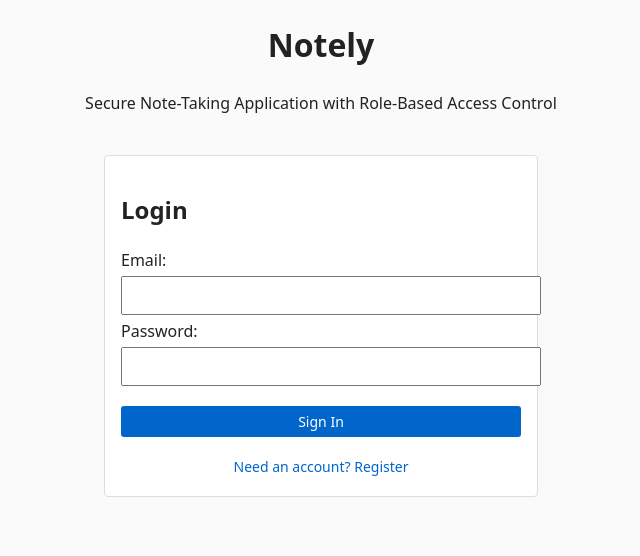
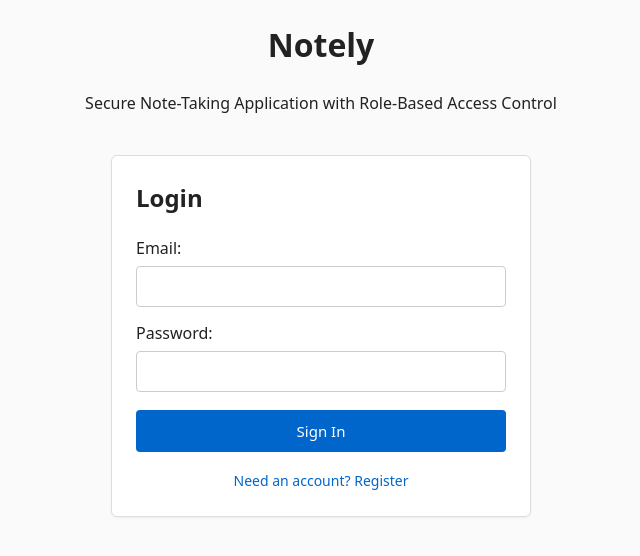
Before and after one commit to elias-soykat/notely, a React (Vite) app in the folder client/: page / in a window 1280 px wide. Shown: the top 556 px of the page, without its empty margins (319-959 px from the left). Built offline with nearby package versions, Linux system fonts and the light colour scheme.

Commit message:
fix(client): apply box-sizing border-box to fix input overlap and align form controls

```diff
--- a/client/index.html
+++ b/client/index.html
@@ -5,6 +5,9 @@
     <meta name="viewport" content="width=device-width, initial-scale=1.0" />
     <title>Notely - Secure Note Taking</title>
     <style>
+      *, *::before, *::after {
+        box-sizing: border-box;
+      }
       body {
         font-family: system-ui, -apple-system, sans-serif;
         margin: 20px;
@@ -15,26 +18,52 @@
       .card {
         background: #fff;
         border: 1px solid #ddd;
-        border-radius: 4px;
-        padding: 16px;
-        margin-bottom: 16px;
+        border-radius: 6px;
+        padding: 24px;
+        margin-bottom: 20px;
+        box-shadow: 0 1px 3px rgba(0, 0, 0, 0.05);
       }
-      input, textarea, button, select {
-        padding: 8px;
-        margin: 4px 0;
+      input, textarea, select {
+        box-sizing: border-box;
+        padding: 10px 12px;
+        margin: 6px 0 14px 0;
         font-family: inherit;
         font-size: 14px;
+        border: 1px solid #ccc;
+        border-radius: 4px;
+        width: 100%;
+        display: block;
+      }
+      input:focus, textarea:focus, select:focus {
+        outline: none;
+        border-color: #0066cc;
+        box-shadow: 0 0 0 2px rgba(0, 102, 204, 0.2);
       }
       button {
+        box-sizing: border-box;
         cursor: pointer;
         background: #0066cc;
         color: white;
         border: none;
-        border-radius: 3px;
-        padding: 6px 12px;
+        border-radius: 4px;
+        padding: 9px 16px;
+        font-family: inherit;
+        font-size: 14px;
+        font-weight: 500;
+        transition: background 0.15s ease;
+      }
+      button:hover {
+        background: #0052a3;
+      }
+      button:disabled {
+        background: #ccc;
+        cursor: not-allowed;
       }
       button.danger {
         background: #cc0000;
+      }
+      button.danger:hover {
+        background: #a30000;
       }
       table {
         width: 100%;
@@ -43,15 +72,15 @@
       }
       th, td {
         border: 1px solid #ccc;
-        padding: 8px;
+        padding: 10px;
         text-align: left;
       }
       th {
-        background: #eee;
+        background: #f0f0f0;
       }
       .badge {
         display: inline-block;
-        padding: 2px 6px;
+        padding: 2px 8px;
         border-radius: 3px;
         font-size: 12px;
         background: #eee;
@@ -70,7 +99,7 @@
         color: #fff;
       }
       .pagination {
-        margin: 10px 0;
+        margin: 14px 0;
         display: flex;
         gap: 8px;
         align-items: center;
@@ -90,7 +119,7 @@
       .modal-content {
         background: #ffffff;
         border-radius: 6px;
-        padding: 20px;
+        padding: 24px;
         width: 90%;
         max-width: 500px;
         box-shadow: 0 4px 24px rgba(0, 0, 0, 0.25);
@@ -99,7 +128,7 @@
         display: flex;
         justify-content: flex-end;
         gap: 8px;
-        margin-top: 16px;
+        margin-top: 20px;
       }
     </style>
   </head>
--- a/client/src/components/AdminView.tsx
+++ b/client/src/components/AdminView.tsx
@@ -114,30 +114,38 @@ export const AdminView: React.FC = () => {
         <h3>Admin: Add New User</h3>
         {error && <div style={{ color: 'red', marginBottom: 8 }}>{error}</div>}
         <form onSubmit={handleCreateUser}>
-          <div style={{ display: 'flex', gap: 8 }}>
+          <div style={{ display: 'grid', gridTemplateColumns: 'repeat(auto-fit, minmax(180px, 1fr))', gap: 12 }}>
+            <div>
+              <label style={{ fontSize: 13, fontWeight: 500 }}>Name:</label>
               <input
                 placeholder="Name"
                 required
                 value={name}
                 onChange={(e) => setName(e.target.value)}
-              style={{ flex: 1 }}
               />
+            </div>
+            <div>
+              <label style={{ fontSize: 13, fontWeight: 500 }}>Email:</label>
               <input
                 type="email"
                 placeholder="Email"
                 required
                 value={email}
                 onChange={(e) => setEmail(e.target.value)}
-              style={{ flex: 1 }}
               />
+            </div>
+            <div>
+              <label style={{ fontSize: 13, fontWeight: 500 }}>Password:</label>
               <input
                 type="password"
                 placeholder="Password (min 6)"
                 required
                 value={password}
                 onChange={(e) => setPassword(e.target.value)}
-              style={{ flex: 1 }}
               />
+            </div>
+            <div>
+              <label style={{ fontSize: 13, fontWeight: 500 }}>Role:</label>
               <select
                 value={role}
                 onChange={(e) => setRole(e.target.value as any)}
@@ -146,15 +154,16 @@ export const AdminView: React.FC = () => {
                 <option value="admin">Admin</option>
               </select>
             </div>
-          <div style={{ marginTop: 8 }}>
+          </div>
+          <div>
+            <label style={{ fontSize: 13, fontWeight: 500 }}>Interests (comma-separated):</label>
             <input
-              placeholder="Interests (comma separated: e.g. chess, reading)"
+              placeholder="e.g. chess, reading, security"
               value={interests}
               onChange={(e) => setInterests(e.target.value)}
-              style={{ width: '100%' }}
             />
           </div>
-          <button type="submit" style={{ marginTop: 8 }}>
+          <button type="submit">
             Create User
           </button>
         </form>
--- a/client/src/components/AuthView.tsx
+++ b/client/src/components/AuthView.tsx
@@ -42,60 +42,56 @@ export const AuthView: React.FC<AuthViewProps> = ({ onLoginSuccess }) => {
   };
 
   return (
-    <div className="card" style={{ maxWidth: 400, margin: '40px auto' }}>
-      <h2>{isRegister ? 'Register' : 'Login'}</h2>
-      {error && <div style={{ color: 'red', marginBottom: 8 }}>{error}</div>}
+    <div className="card" style={{ maxWidth: 420, margin: '40px auto' }}>
+      <h2 style={{ marginTop: 0, marginBottom: 20 }}>{isRegister ? 'Register' : 'Login'}</h2>
+      {error && <div style={{ color: 'red', marginBottom: 12 }}>{error}</div>}
       <form onSubmit={handleSubmit}>
         {isRegister && (
           <div>
-            <label>Name:</label>
+            <label style={{ fontWeight: 500 }}>Name:</label>
             <input
               type="text"
               required
               value={name}
               onChange={(e) => setName(e.target.value)}
-              style={{ width: '100%' }}
             />
           </div>
         )}
         <div>
-          <label>Email:</label>
+          <label style={{ fontWeight: 500 }}>Email:</label>
           <input
             type="email"
             required
             value={email}
             onChange={(e) => setEmail(e.target.value)}
-            style={{ width: '100%' }}
           />
         </div>
         <div>
-          <label>Password:</label>
+          <label style={{ fontWeight: 500 }}>Password:</label>
           <input
             type="password"
             required
             value={password}
             onChange={(e) => setPassword(e.target.value)}
-            style={{ width: '100%' }}
           />
         </div>
         {isRegister && (
           <div>
-            <label>Interests (comma-separated):</label>
+            <label style={{ fontWeight: 500 }}>Interests (comma-separated):</label>
             <input
               type="text"
               value={interests}
               onChange={(e) => setInterests(e.target.value)}
-              style={{ width: '100%' }}
             />
           </div>
         )}
-        <div style={{ marginTop: 12 }}>
-          <button type="submit" style={{ width: '100%' }}>
+        <div style={{ marginTop: 18 }}>
+          <button type="submit" style={{ width: '100%', padding: '11px', fontSize: 15 }}>
             {isRegister ? 'Create Account' : 'Sign In'}
           </button>
         </div>
       </form>
-      <div style={{ marginTop: 12, textAlign: 'center' }}>
+      <div style={{ marginTop: 16, textAlign: 'center' }}>
         <button
           onClick={() => {
             setIsRegister(!isRegister);
```
Lines whose indentation alone changed are shown as unchanged.
